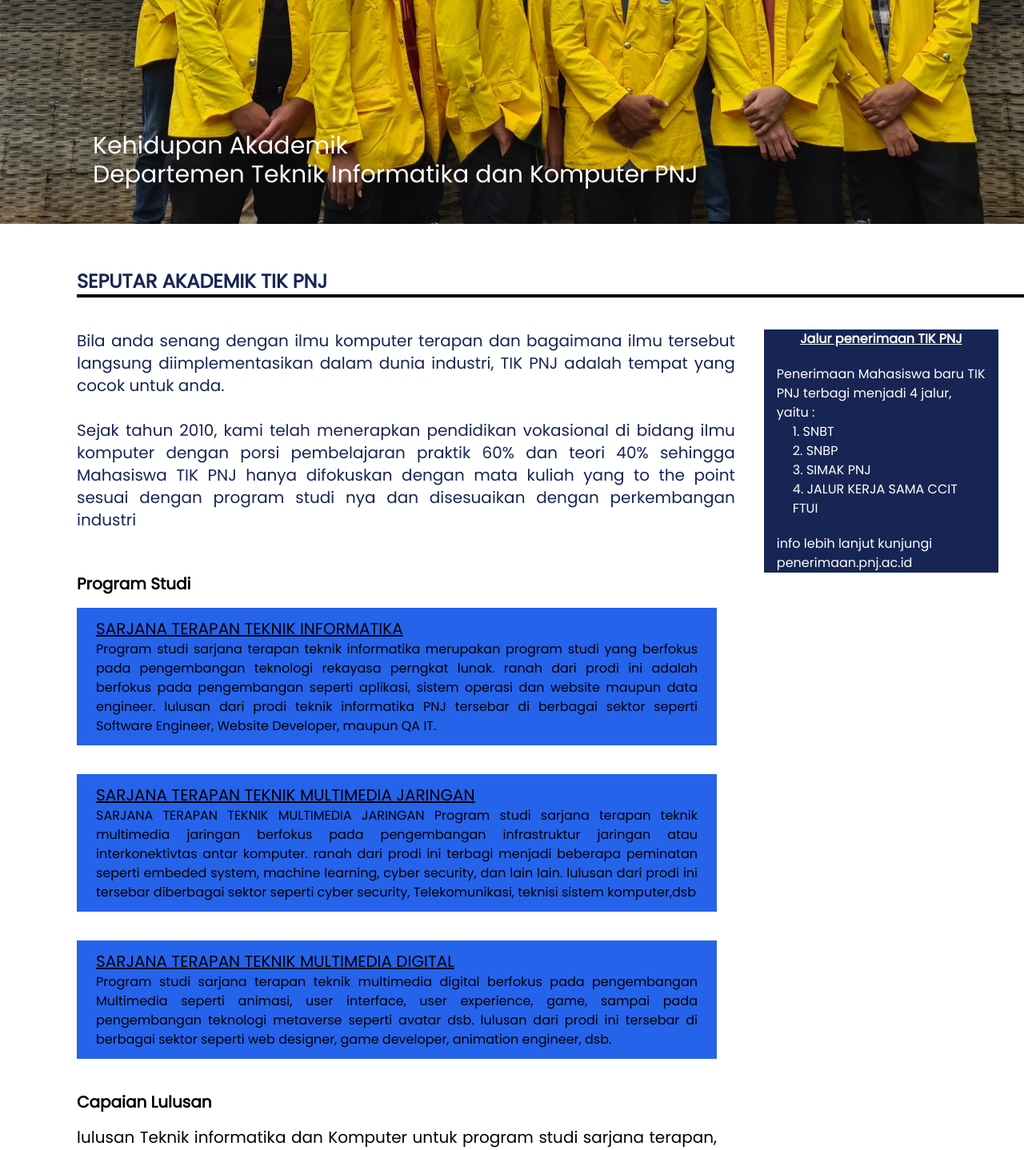
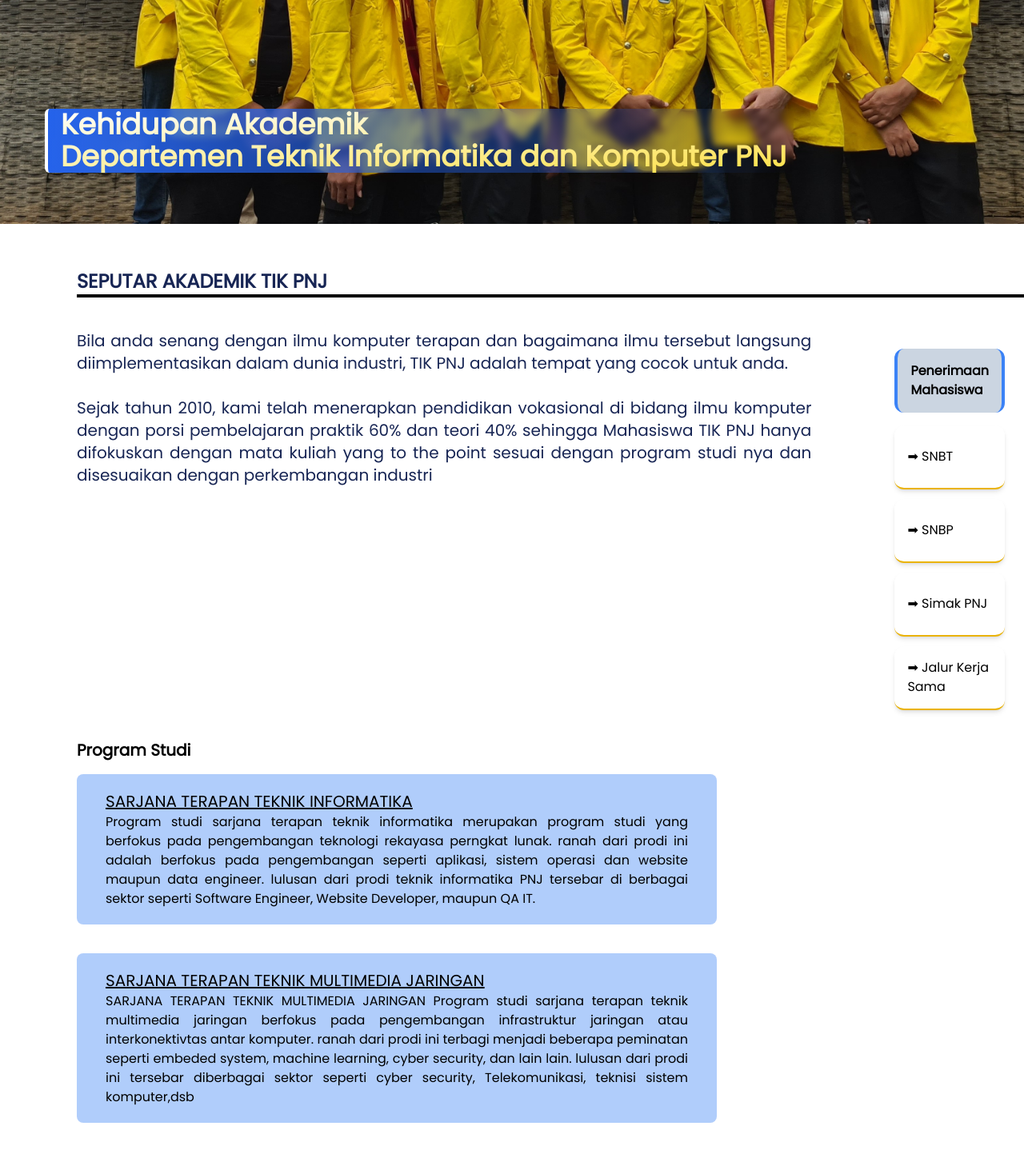
Before and after one commit to RandyAnanda11/web-uas-final, a React (Create React App) app: page /academic in a window 1280 px wide. Shown: the part 520-1958 px from the top of the page at 80% size. Built offline with nearby package versions, Linux system fonts and the light colour scheme.

Commit message:
update academic

```diff
--- a/src/view/academic.jsx
+++ b/src/view/academic.jsx
@@ -8,11 +8,11 @@
   return (
     <div className="Poppins">
       <div className="bg2 relative ">
-        <div className="absolute bottom-5 left-5 text-white text-3xl ml-24 text-left pb-6">
-          <h1 className="">
+        <div className="font-bold absolute bottom-16 left-14 font-Poppins text-left text-4xl  box-decoration-clone bg-gradient-to-r from-blue-600 to-transparent text-white px-2 backdrop-blur-sm rounded-md pl-4 border-l-4 border-white">
+          <p className="bg-gradient-to-br from-white  to-yellow-300 bg-clip-text text-transparent">
             Kehidupan Akademik
             <br /> Departemen Teknik Informatika dan Komputer PNJ
-          </h1>
+          </p>
         </div>
       </div>
 
@@ -21,7 +21,7 @@
           <h1>SEPUTAR AKADEMIK TIK PNJ</h1>
         </div>
         <div className="flex justify-between mt-10">
-          <div className="ml-24 text-xl mr-9">
+          <div className="ml-24 text-xl mr-20">
             <p className="text-blue-950 text-justify">
               Bila anda senang dengan ilmu komputer terapan dan bagaimana ilmu
               tersebut langsung diimplementasikan dalam dunia industri, TIK PNJ
@@ -34,7 +34,24 @@
               disesuaikan dengan perkembangan industri
             </p>
           </div>
-          <div className="bg-blue-950 text-white width mr-8">
+          <div className=" w-[30%] p-6 box-border ">
+            <div className="bg-slate-300 flex items-center w-full h-20 text-left p-4 rounded-xl border-l-4 border-r-4 border-blue-500 mb-4 font-bold">
+              Penerimaan Mahasiswa
+            </div>
+            <div className="bg-white flex items-center w-full h-20 text-left p-4 rounded-xl border-b-2  border-yellow-500 text-l  mb-3 shadow-md transition-all hover:shadow-black hover:underline">
+              <p>➡ SNBT</p>
+            </div>
+            <div className="bg-white flex items-center w-full h-20 text-left p-4 rounded-xl border-b-2 border-yellow-500 text-l  mb-3 shadow-md transition-all hover:shadow-black hover:underline">
+              <p>➡ SNBP</p>
+            </div>
+            <div className="bg-white flex items-center w-full h-20 text-left p-4 rounded-xl border-b-2 border-yellow-500 text-l  mb-3 shadow-md  transition-all hover:shadow-black hover:underline">
+              <p className=" ">➡ Simak PNJ</p>
+            </div>
+            <div className="bg-white flex items-center w-full h-20 text-left p-4 rounded-xl border-b-2 border-yellow-500 text-l  mb-3 shadow-md  transition-all hover:shadow-black hover:underline">
+              <p className=" ">➡ Jalur Kerja Sama</p>
+            </div>
+          </div>
+          {/* <div className="bg-blue-950 text-white width mr-8">
             <div className="font-bold">
               <h1 className="underline">Jalur penerimaan TIK PNJ</h1>
             </div>
@@ -53,14 +70,14 @@
                 info lebih lanjut kunjungi penerimaan.pnj.ac.id
               </p>
             </div>
-          </div>
+          </div> */}
         </div>
 
         <div className="ml-24 mr-96">
           <div className="text-left font-bold text-xl">
             <h1>Program Studi</h1>
           </div>
-          <div className="bg-blue-600 px-6 py-3 mt-4">
+          <div className="bg-blue-500/40 px-9 rounded-lg py-5 mt-4">
             <h1 className="text-left text-xl underline">
               SARJANA TERAPAN TEKNIK INFORMATIKA
             </h1>
@@ -73,7 +90,7 @@
               sektor seperti Software Engineer, Website Developer, maupun QA IT.
             </p>
           </div>
-          <div className="bg-blue-600 px-6 py-3 my-9">
+          <div className="bg-blue-500/40 px-9 rounded-lg py-5 my-9">
             <h1 className="text-left text-xl underline">
               SARJANA TERAPAN TEKNIK MULTIMEDIA JARINGAN{" "}
             </h1>
@@ -87,7 +104,7 @@
               Telekomunikasi, teknisi sistem komputer,dsb
             </p>
           </div>
-          <div className="bg-blue-600 px-6 py-3">
+          <div className="bg-blue-500/40 px-9 rounded-lg py-5">
             <h1 className="text-left text-xl underline">
               SARJANA TERAPAN TEKNIK MULTIMEDIA DIGITAL{" "}
             </h1>
```
